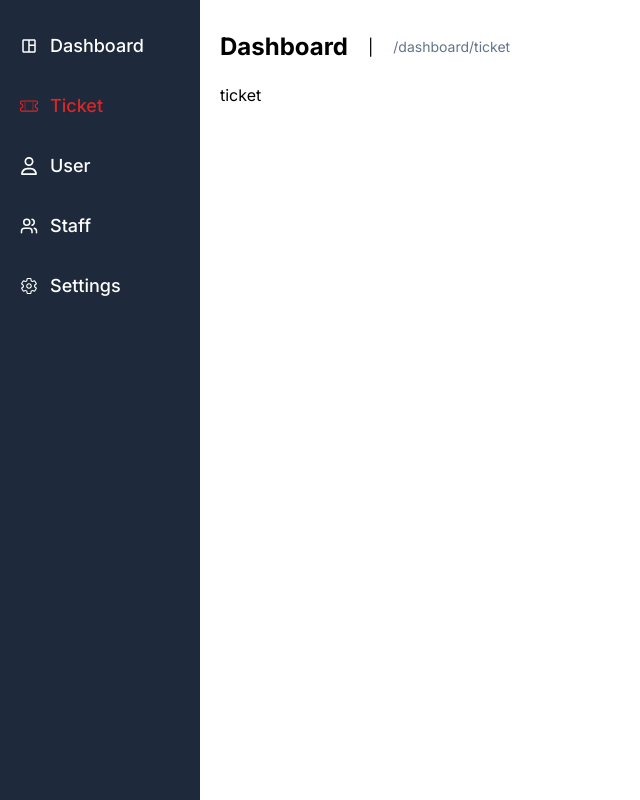
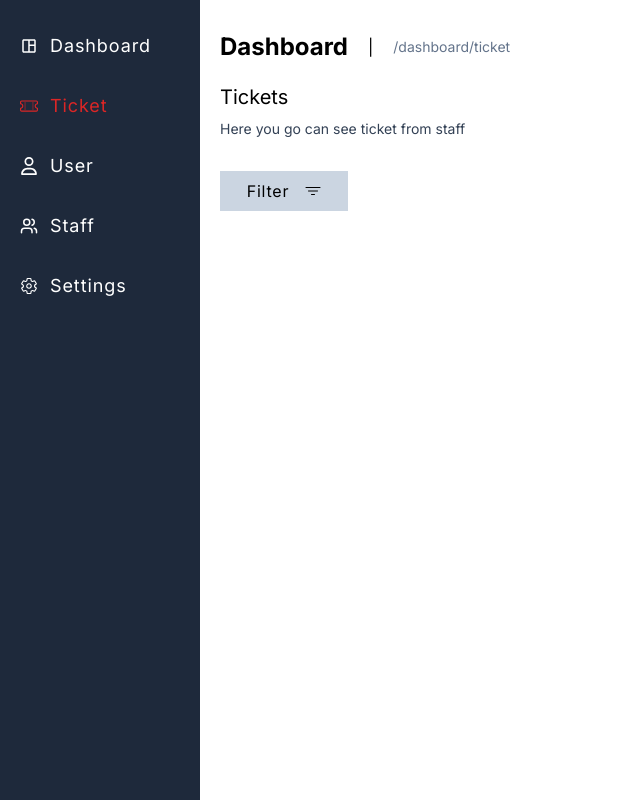
Before and after one commit to HCK42MRX/helpdesk-ticket, a Next.js app: page /dashboard/ticket in a window 1280 px wide. Shown: the whole page, without its empty margins (0-640 px from the left). Built offline with nearby package versions, Linux system fonts and the light colour scheme.

Commit message:
update:ticket page

```diff
--- a/src/app/dashboard/staff/page.jsx
+++ b/src/app/dashboard/staff/page.jsx
@@ -4,10 +4,15 @@ import axios from "axios";
 // components
 import BtnDropdown from "@/components/ui/Button/BtnDropdown";
 import BtnRedirect from "@/components/ui/Button/BtnRedirect";
+
+// utils
+import { genKey } from "@/utils/genereteKey";
+
 // icons
 import { AiOutlineUserAdd } from "react-icons/ai";
 import dynamic from "next/dynamic";
-import { genKey } from "@/utils/genereteKey";
+import { IoIosArrowDropdown } from "react-icons/io";
+import TitlePage from "@/components/ui/Dashboard/TitlePage";
 
 const DynamicUserDataCard = dynamic(() => import("@/components/ui/Card/UserDatacard"), { ssr: false })
 
@@ -37,10 +42,9 @@ export default async function Staff() {
   const today = new Date().toLocaleDateString()
   return (
     <>
-      <h1 className="sub-title">Staff Members</h1>
-      <p className="paragraph mt-2">Here you go can see who are you stuff</p>
+      <TitlePage title='Staff Members' description='Here you go can see who are you stuff'/>
       <div className="mt-8 flex items-center justify-between stnd-screen">
-        <BtnDropdown title='All department'>{dropDownContent.map(c => <p key={c.key} className="border-b-2 py-2 cursor-pointer">{c.content}</p>)}</BtnDropdown>
+        <BtnDropdown title='All department' icon={<IoIosArrowDropdown />} className='text-center'>{dropDownContent.map(c => <p key={c.key} className="border-b-2 py-2 cursor-pointer hover:text-red-600">{c.content}</p>)}</BtnDropdown>
         <BtnRedirect href='/add-user' icon={<AiOutlineUserAdd />} className='btn-green-w-icon stnd-button'>Tambah User</BtnRedirect>
       </div>
       <div className="mt-10">
--- a/src/app/dashboard/ticket/page.jsx
+++ b/src/app/dashboard/ticket/page.jsx
@@ -1,6 +1,19 @@
+import TitlePage from "@/components/ui/Dashboard/TitlePage";
 import React from "react";
+
+// component
+import ContainerModal from "@/components/ui/ContanierModal";
+
+import { IoFilterOutline } from "react-icons/io5";
 
 
 export default function Ticket(){
-  return <h1>ticket</h1>
+  return (
+    <>
+      <TitlePage title='Tickets' description='Here you go can see ticket from staff'/>
+      <ContainerModal className='mt-8 w-32 justify-center' btnName='Filter' heading='test' icon={<IoFilterOutline />}>
+        <h1></h1>
+      </ContainerModal>
+    </>
+  )
 }
--- a/src/app/globals.css
+++ b/src/app/globals.css
@@ -7,10 +7,10 @@
     @apply font-bold text-2xl
   }
   .active-item{
-    @apply flex items-center gap-x-3 pt-8 font-medium text-lg text-red-600
+    @apply flex sidebar-item text-red-600
   }
   .sidebar-item{
-    @apply flex items-center gap-x-3 pt-8 font-medium text-lg
+    @apply flex items-center gap-x-3 my-8 font-normal text-lg tracking-wider
   }
   .sub-title{
     @apply text-xl font-normal
@@ -19,9 +19,9 @@
     @apply text-sm text-slate-700
   }
   .stnd-button{
-    @apply py-2 px-4 rounded-lg
+    @apply py-2 px-4 rounded-lg flex items-center gap-x-4 tracking-wider
   }
-  .stnd-dropdown{
+  .stnd-item-dropdown{
     @apply py-2 px-4 rounded-lg shadow-lg border border-slate-400 absolute
   }
   .stnd-screen{
@@ -33,4 +33,10 @@
   .card-item-title{
     @apply flex flex-col gap-y-2
   }
+  .heading{
+    @apply text-3xl font-medium tracking-wider
+  }
+  .container-custom{
+    @apply my-auto mx-0 max-w-[1200px]
+  }
 }
--- a/src/app/page.jsx
+++ b/src/app/page.jsx
@@ -1,5 +1,5 @@
 import React from "react";
 
 export default function Home(){
-  return <h1>Halo</h1>
+  return <h1>ketik /dashboard pada url</h1>
 }
--- a/src/components/ui/Button/BtnDropdown.jsx
+++ b/src/components/ui/Button/BtnDropdown.jsx
@@ -1,21 +1,40 @@
 "use client"
 
-import React, { useCallback, useState } from "react";
+import React, { useCallback, useState, useEffect, useRef } from "react";
 
 import { cn } from "@/lib/utils";
 
-export default function BtnDropdown({ children, title, classChildren,...props }) {
+export default function BtnDropdown({ children, title, classChildren, className, icon,...props }) {
   const [itemShow, setItemShow] = useState(false)
-  const handleShow = useCallback(() => {
-    itemShow ? setItemShow(false) : setItemShow(true)
+  let menuRef = useRef()
+
+  const handleShow = useCallback((e) => {
+    setItemShow(!itemShow)
   }, [itemShow])
+
+  // click outside to close
+  useEffect(() => {
+    let handler = (e) => {
+      if(!menuRef.current.contains(e.target)){
+        setItemShow(false)
+      }
+    }
+
+    document.addEventListener('mousedown', handler)
+
+    return () => {
+      document.removeEventListener('mousedown', handler)
+    }
+  },[])
   return (
-    <div className="block">
-      <div onClick={handleShow} className="bg-slate-300 w-fit stnd-button relative cursor-pointer" {...props}>
-        <button>{title}</button>
+    <div className="block" ref={menuRef}>
+      <div onClick={handleShow} className={cn("relative cursor-pointer", className)} {...props}>
+        <button className="stnd-button bg-slate-300">{title}{icon}</button>
       </div>
+
+      {/* Dropdown content */}
       {itemShow ?
-        <div className="bg-white w-60 stnd-dropdown mt-1">
+        <div className="bg-white w-72 stnd-item-dropdown mt-1">
           {children}
         </div>
         : null}
--- /dev/null
+++ b/src/components/ui/ContanierModal.jsx
@@ -0,0 +1,26 @@
+"use client"
+
+import React, { useState, useCallback } from "react";
+
+// components
+import Modal from "./Modal";
+
+// context
+import { modalContext } from "@/contexts/modalContext";
+import { cn } from "@/lib/utils";
+
+export default function ContainerModal({ btnName, icon, children, heading, className }) {
+  const [visible, setVisible] = useState(false)
+  const handleVisible = useCallback(() => {
+    setVisible(!visible)
+    console.log('button modal di klk')
+  }, [visible])
+  return (
+    <>
+      <modalContext.Provider value={{ visible, setVisible }}>
+        <button className={cn("stnd-button bg-slate-300", className)} onClick={handleVisible}>{btnName}{icon}</button>
+        {visible ? <Modal heading={heading}>{children}</Modal> : null}
+      </modalContext.Provider>
+    </>
+  )
+}
--- /dev/null
+++ b/src/components/ui/Dashboard/TitlePage.jsx
@@ -0,0 +1,11 @@
+import React from "react";
+
+
+export default function TitlePage({title, description}) {
+  return (
+    <>
+      <h1 className="sub-title">{title}</h1>
+      <p className="paragraph mt-2">{description}</p>
+    </>
+  )
+}
--- /dev/null
+++ b/src/components/ui/Modal.jsx
@@ -0,0 +1,23 @@
+import React, { useCallback, useContext} from "react";
+
+import { RxCross2 } from "react-icons/rx";
+
+import { modalContext } from "@/contexts/modalContext";
+
+export default function Modal({ children, heading }) {
+  const {visible, setVisible} = useContext(modalContext)
+  const handleVisible = useCallback(() => {
+    setVisible(!visible)
+  },[visible, setVisible])
+  return (
+    <div className="fixed flex justify-center inset-0 bg-black bg-opacity-25 backdrop-blur-sm" onClick={handleVisible}>
+      <div className="box-modal mt-20 relative bg-white h-20 w-96 py-3 px-5 rounded-lg">
+        <span className="flex justify-end" onClick={handleVisible}><RxCross2 /></span>
+        <h1 className="heading">{heading}</h1>
+        <div className="children mt-2 container-custom">
+          {children}
+        </div>
+      </div>
+    </div>
+  )
+}
--- /dev/null
+++ b/src/contexts/modalContext.jsx
@@ -0,0 +1,4 @@
+import {createContext} from "react";
+
+
+export const modalContext = createContext()
```
Also changed, not shown: src/app/dashboard/page.jsx (+4 -3 lines).
